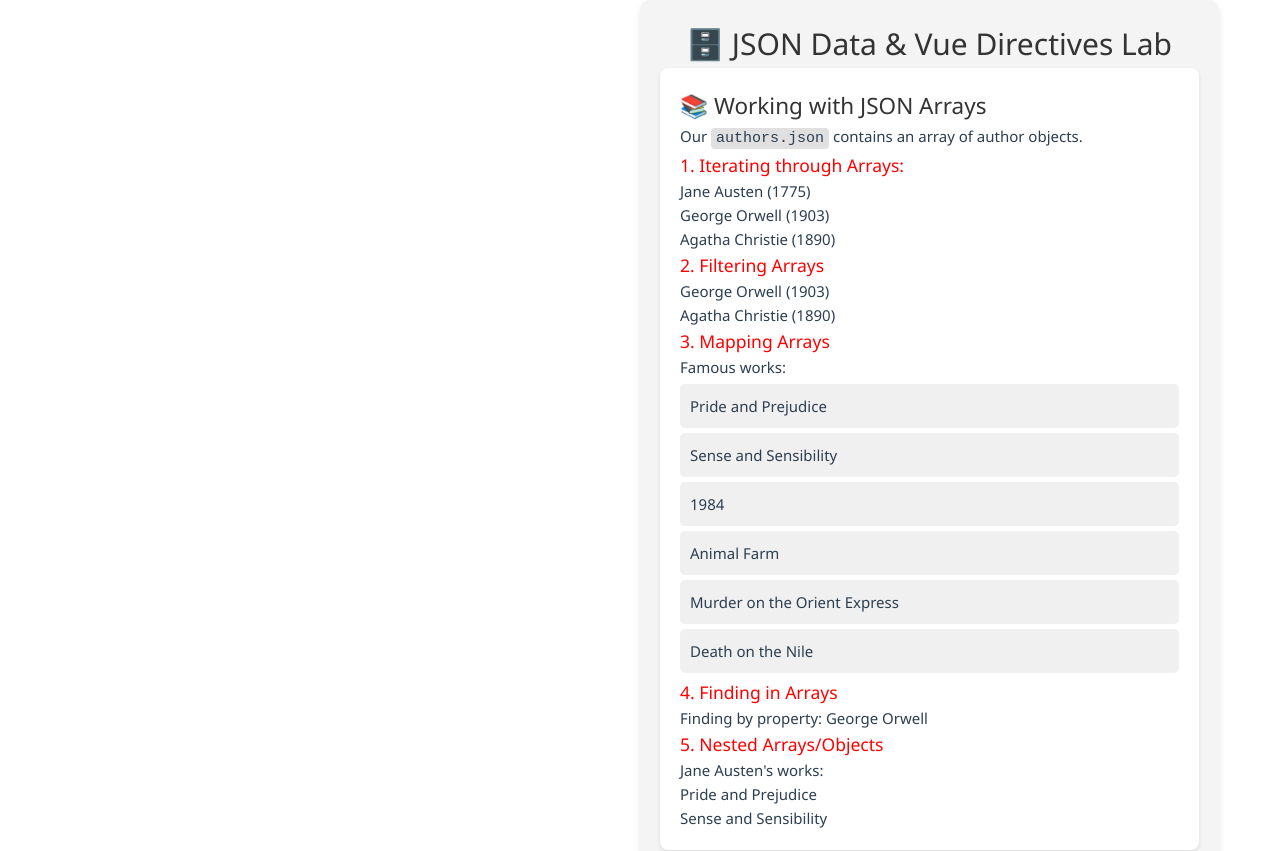
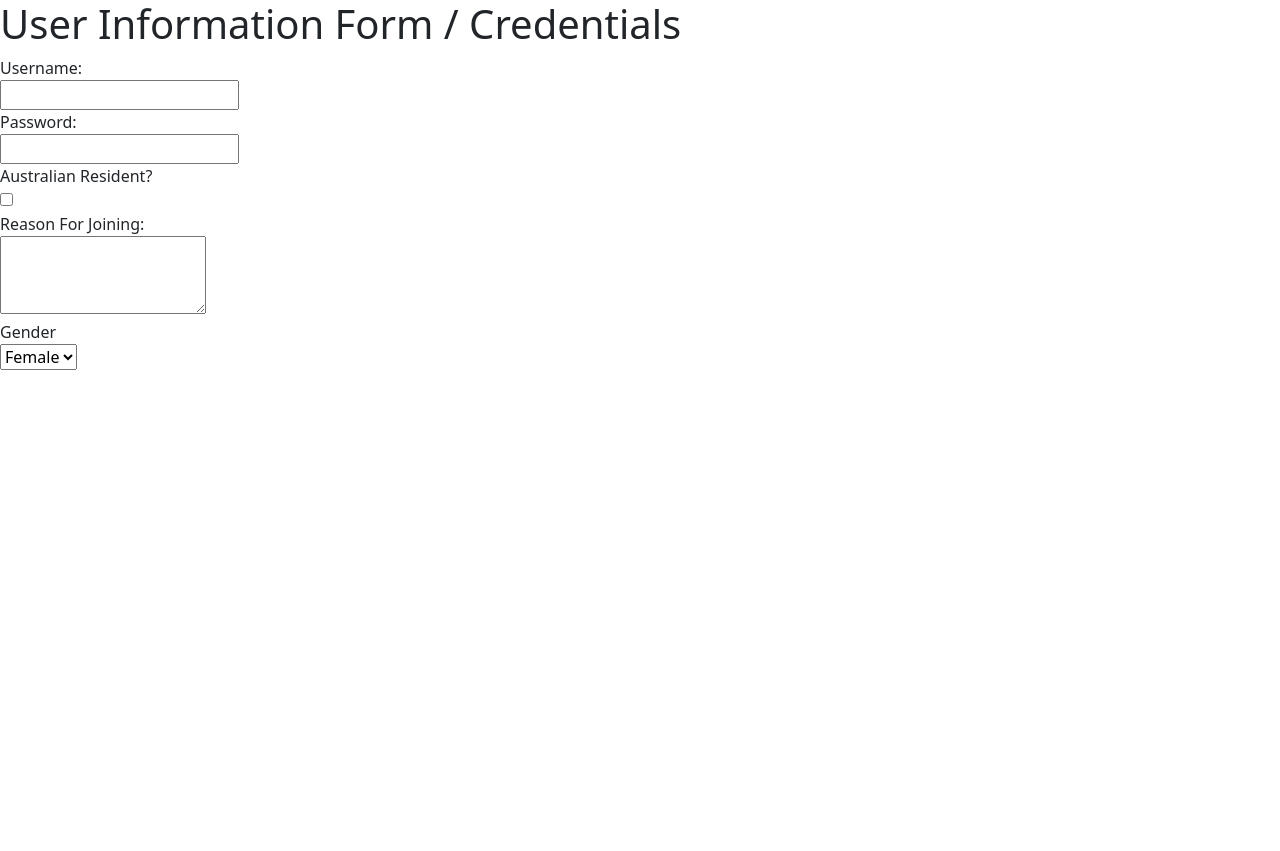
Before and after one commit to wliu0076/fit5032wk2, a Vue app in the folder fit_5032_wk2/: page / in a window 1280 px wide. Shown: the top 851 px of the page. After the commit the page ends 800 px from the top, so only its background shows below. Built offline with nearby package versions, Linux system fonts and the light colour scheme.

Commit message:
wk3 activities 1-3

```diff
--- a/fit_5032_wk2/src/App.vue
+++ b/fit_5032_wk2/src/App.vue
@@ -1,17 +1,33 @@
 <script setup>
-// import HelloWorld from './components/HelloWorld.vue'
-// import TheWelcome from './components/TheWelcome.vue'
-import JSON from './components/JSON.vue'
+
+import Form from "./components/Form.vue"
+// import JSON from './components/JSON.vue'
 </script>
 
 <template>
-  <header>
-    <img alt="Vue logo" class="logo" src="./assets/logo.svg" width="125" height="125" />
+  <div class="form">
+  <h1>User Information Form / Credentials</h1>
+      <form>
+          <label for="username">Username:</label><br>
+          <input type="text" id="username" name="username"><br>
 
-    <div class="wrapper">
-    </div>
-  </header>
-<JSON />
+          <label for="password">Password:</label><br>
+          <input type="password" id="password" name="password"><br>
+
+          <label for="isAustralian">Australian Resident?</label><br>
+          <input type="checkbox" id="isAustralian" name="isAustralian"><br>
+
+          <label for="reason">Reason For Joining:</label><br>
+          <textarea id="reason" name="reason" rows="3"></textarea><br>
+
+          <label for="gender">Gender</label><br>
+          <select id="gender">
+              <option value="female">Female</option>
+              <option value="male">Male</option>
+              <option value="other">Other</option>
+          </select>
+      </form>
+  </div>
 </template>
 
 <style scoped>
--- /dev/null
+++ b/fit_5032_wk2/src/components/Form.vue
@@ -0,0 +1,49 @@
+<template>
+    <div class="form">
+    <h1>User Information Form / Credentials</h1>
+        <form>
+            <label for="username">Username:</label><br>
+            <input type="text" id="username" name="username"><br>
+
+            <label for="password">Password:</label><br>
+            <input type="password" id="password" name="password"><br>
+
+            <label for="isAustralian">Australian Resident?</label><br>
+            <input type="checkbox" id="isAustralian" name="isAustralian"><br>
+
+            <label for="reason">Reason For Joining:</label><br>
+            <textarea id="reason" name="reason" rows="3"></textarea><br>
+
+            <label for="gender">Gender</label><br>
+            <select id="gender">
+                <option value="female">Female</option>
+                <option value="male">Male</option>
+                <option value="other">Other</option>
+            </select>
+        </form>
+    </div>
+</template>
+
+<script setup>
+import { ref } from 'vue';
+
+const username = ref('');
+const gender = ref('');
+const residency = ref('');
+
+const submitForm = () => {
+    alert(`Username: ${username.value}, Gender: ${gender.value}, Residency: ${residency.value}`);
+}
+</script>
+
+<style scoped>
+label, input, select, button {
+    display: block;
+    margin-top: 10px;
+}
+input, select {
+    width: 100%;
+    padding: 8px;
+    box-sizing: border-box;
+}
+</style>
--- /dev/null
+++ b/fit_5032_wk2/src/style.css
@@ -0,0 +1,23 @@
+ /* Tag selectors */
+ h1 {
+    text-align: center;
+    margin-top: 20px;
+    text-shadow: 4px 4px 8px rgba(0, 0, 0, 0.5);
+}
+/* Class selectors */
+.form {
+    text-align: center;
+    margin-top: 50px;
+}
+ /* ID selectors */
+ #username:focus,
+ #password:focus,
+ #isAustralian:focus,
+ #reason:focus {
+     border-color: #FF6347; /* More obvious border color change (Tomato) */
+     background-color: #FFEBE8; /* Light background color change */
+ }
+ /* Attribute selectors */
+select[id="gender"] {
+    background-color: #d3d3d3; /* Default background color set to gray */
+}
--- /dev/null
+++ b/package.json
@@ -0,0 +1,5 @@
+{
+  "dependencies": {
+    "bootstrap": "^5.3.3"
+  }
+}
```
Also changed, not shown: fit_5032_wk2/src/main.js (+7 -4 lines), fit_5032_wk2/src/components/JSON.vue (line endings or trailing spaces), 1 other file (tests, documents, lock files or other folders).
